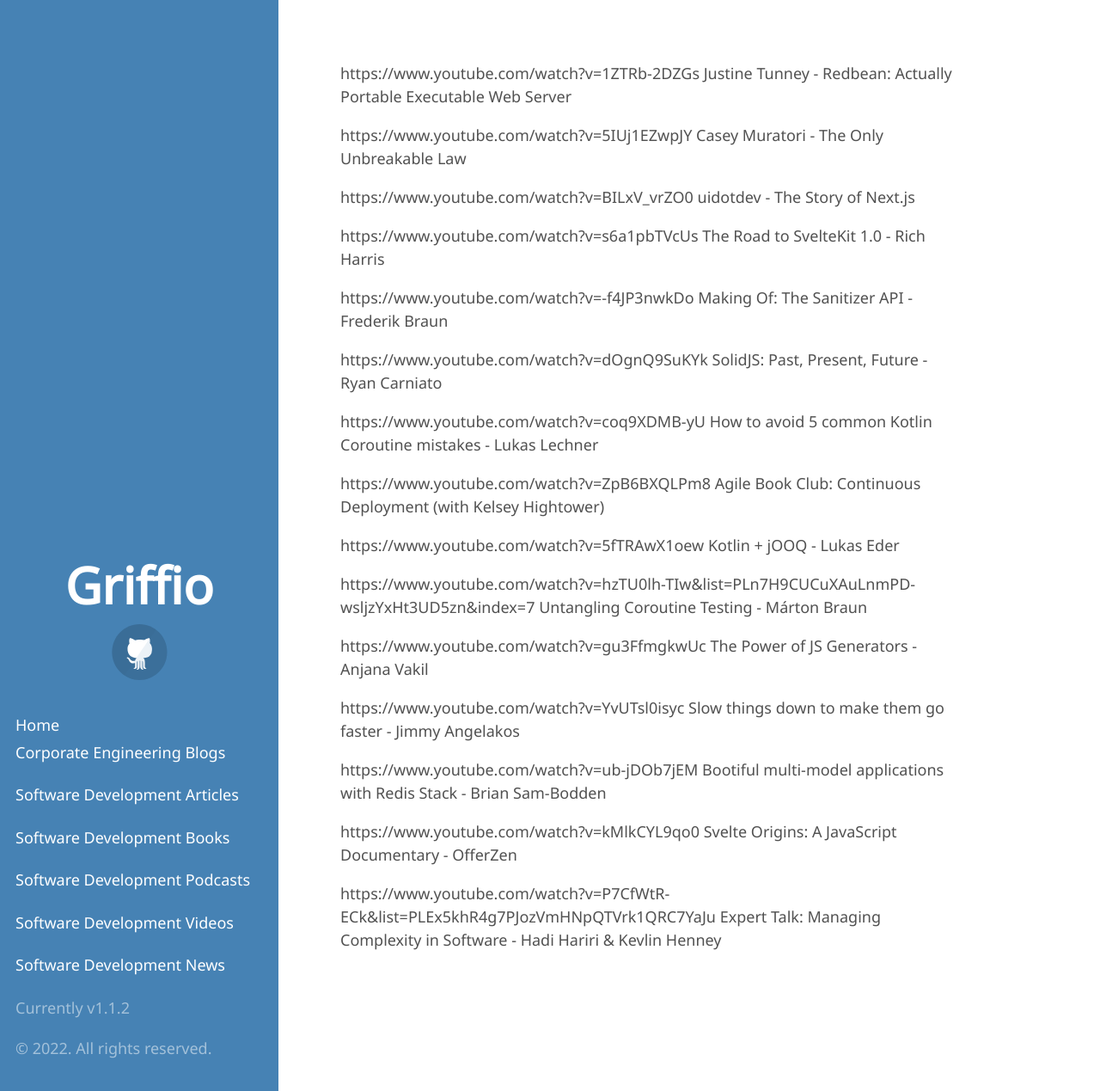
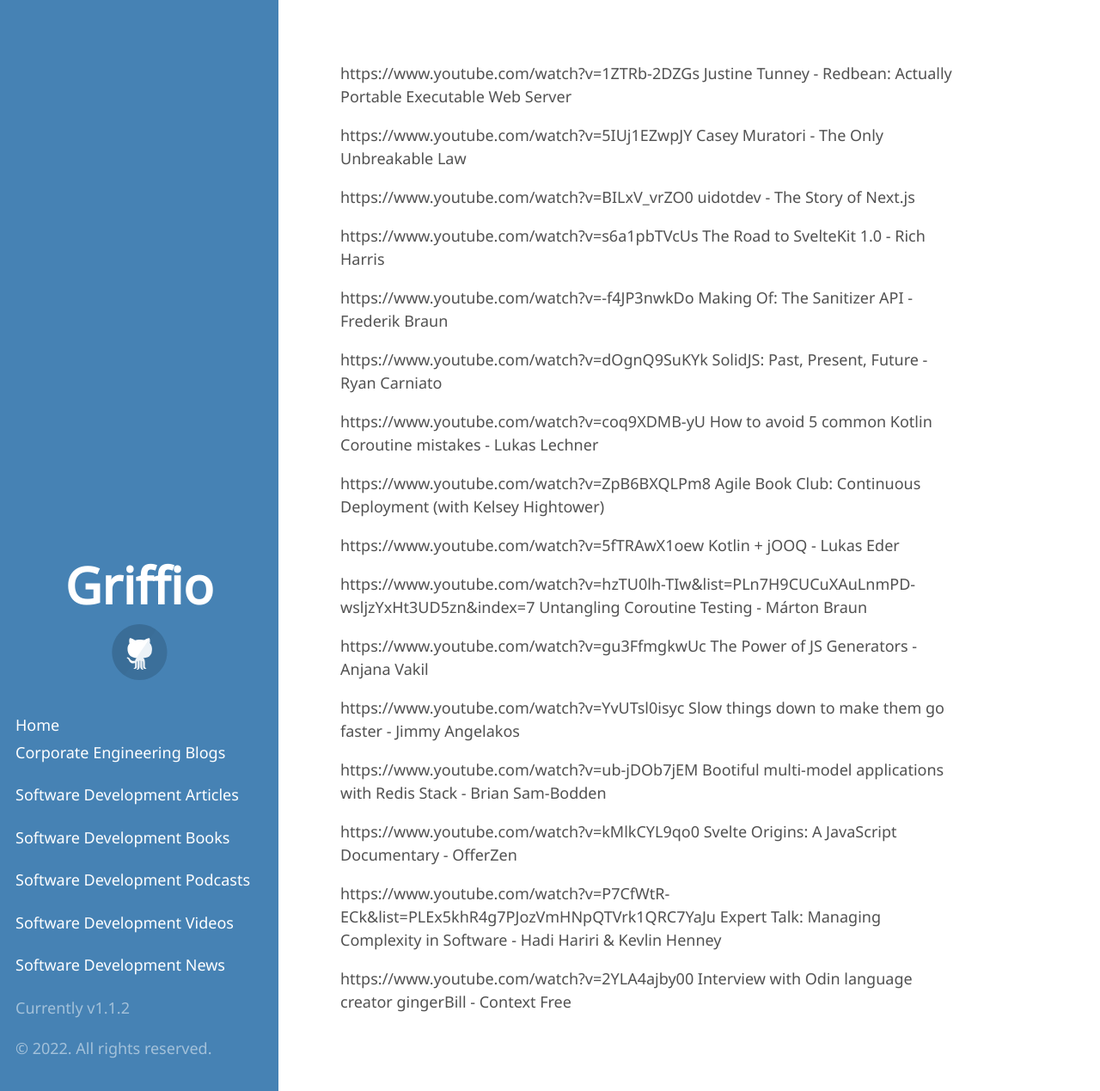
Before and after one commit to griffio/griffio.github.io, a Jekyll site: the page built from tech_talks_highlighted_2022.md, in a window 1280 px wide and 1269 px high. Shown: the whole window at 86% size. Built offline with Jekyll 4.4.1, drawn with Linux system fonts in a browser that asks for light colours; some web fonts are replaced; our own code applies the rules of GitHub Pages for plain Markdown files.

Commit message:
Update tech_talks_highlighted_2022.md

```diff
--- a/tech_talks_highlighted_2022.md
+++ b/tech_talks_highlighted_2022.md
@@ -27,3 +27,5 @@
 https://www.youtube.com/watch?v=kMlkCYL9qo0 Svelte Origins: A JavaScript Documentary - OfferZen
 
 https://www.youtube.com/watch?v=P7CfWtR-ECk&list=PLEx5khR4g7PJozVmHNpQTVrk1QRC7YaJu Expert Talk: Managing Complexity in Software - Hadi Hariri & Kevlin Henney
+
+https://www.youtube.com/watch?v=2YLA4ajby00 Interview with Odin language creator gingerBill - Context Free
```
